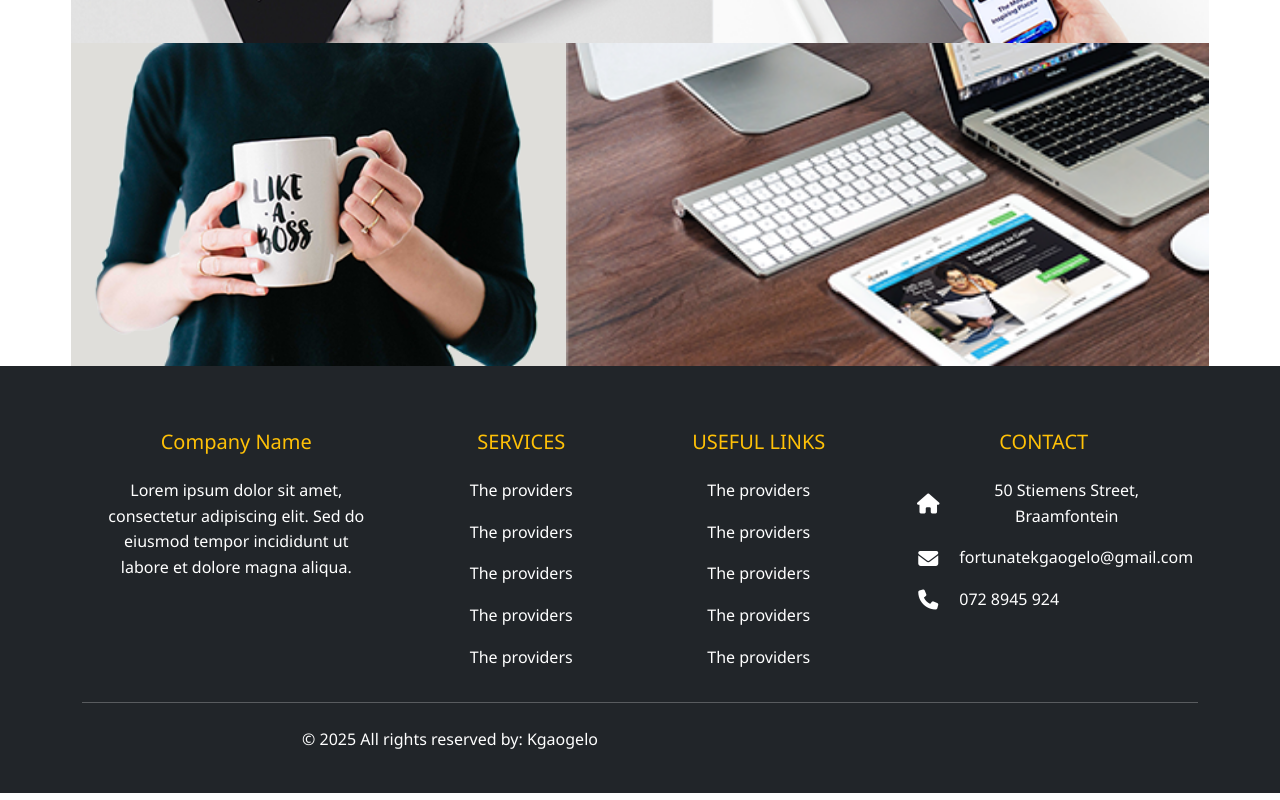
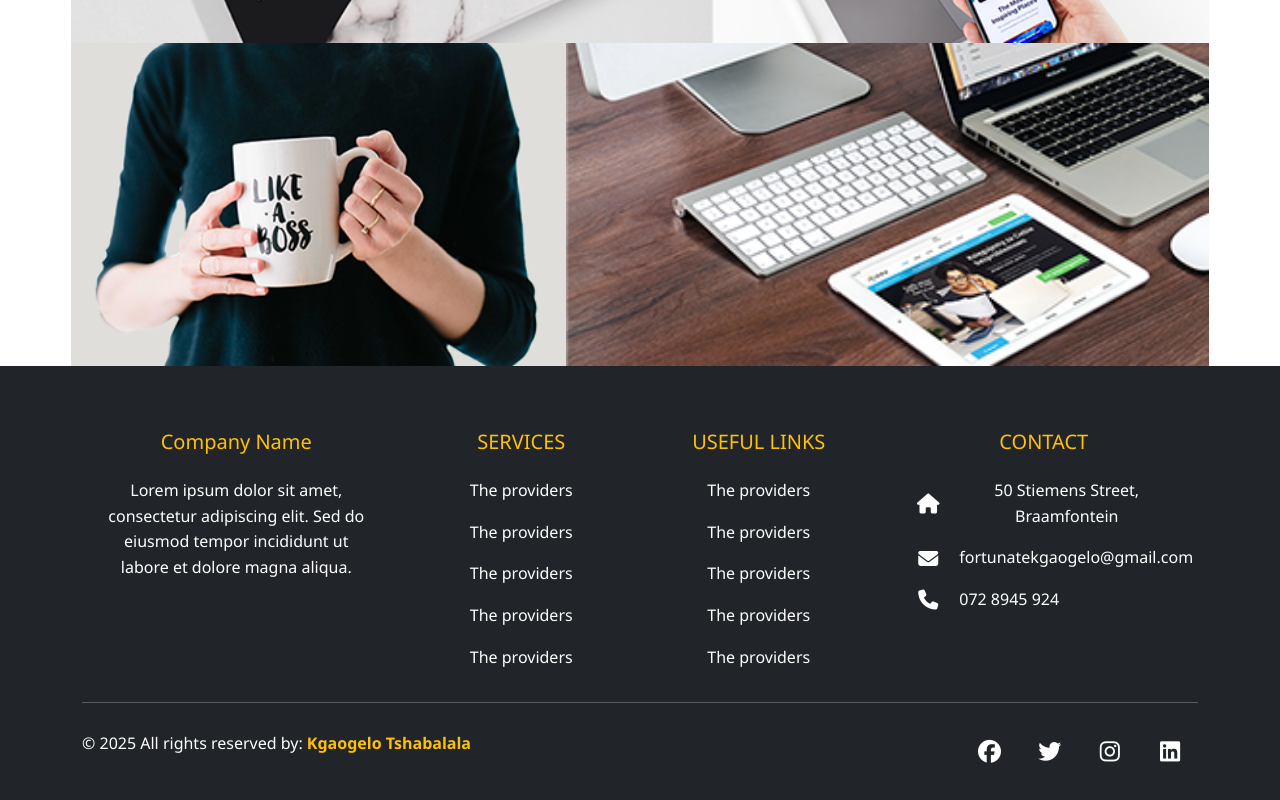
Before and after one commit to Kgaogelo072/Development-Consulting, a plain HTML site: page index.html in a window 1280 px wide. Shown: the part 2771-3571 px from the top of the page. Drawn offline with nearby package versions, Linux system fonts and the light colour scheme.

Commit message:
Footer update

```diff
--- a/index.html
+++ b/index.html
@@ -5,7 +5,7 @@
   <meta name="viewport" content="width=device-width, initial-scale=1.0">
   <title>Esigned Web Agency</title>
   <link href="https://cdn.jsdelivr.net/npm/bootstrap@5.3.0/dist/css/bootstrap.min.css" rel="stylesheet">
-  <link rel="stylesheet" href="https://cdnjs.cloudflare.com/ajax/libs/font-awesome/6.5.0/css/all.min.css" integrity="sha512-Fo3rlrZj/kTcDq7PrB+2vDykj1TwNvE8r+M1vQKGVUR+zC1XZQ/h+cmxBqf9zASRpb1mW4EkDDak6YV3PrNf1A==" crossorigin="anonymous" referrerpolicy="no-referrer" />
+  <link rel="stylesheet" href="https://cdnjs.cloudflare.com/ajax/libs/font-awesome/6.5.0/css/all.min.css" integrity="sha512-Avb2QiuDEEvB4bZJYdft2mNjVShBftLdPG8FJ0V7irTLQ8Uo0qcPxh4Plq7G5tGm0rU+1SPhVotteLpBERwTkw==" crossorigin="anonymous" referrerpolicy="no-referrer" />
   <link href="styles.css" rel="stylesheet">
 
 </head>
@@ -234,13 +234,45 @@
       </div>
 
       </div>
+
       <hr class="mb-4">
+
       <div class="row align-items-center">
-        <div class="col-md-7 col-lg-8">
-          <p>
-            &copy; <span id="year"></span> All rights reserved by: Kgaogelo
+        <div class="col-md-7 col-lg-8 text-start">
+          <p> &copy; <span id="year"></span> All rights reserved by:
+            <a href="#" style="text-decoration: none;">
+              <strong class="text-warning">Kgaogelo Tshabalala</strong>
+            </a>
           </p>
         </div>
+
+      <div class="col-md-5 col-lg-4">
+        <div class="text-center text-md-end">
+          <ul class="list-unstyled mb-0">
+            <li class="d-inline">
+              <a href="#" class="btn text-white" style="font-size: 23px;">
+                <i class="fab fa-facebook"></i>
+              </a>
+            </li>
+            <li class="d-inline">
+              <a href="#" class="btn text-white" style="font-size: 23px;">
+                <i class="fab fa-twitter"></i>
+              </a>
+            </li>
+            <li class="d-inline">
+              <a href="#" class="btn text-white" style="font-size: 23px;">
+                <i class="fab fa-instagram"></i>
+              </a>
+            </li>
+            <li class="d-inline">
+              <a href="#" class="btn text-white" style="font-size: 23px;">
+                <i class="fab fa-linkedin"></i>
+              </a>
+            </li>
+          </ul>
+        </div>
+      </div>
+
       </div>
     </div>
   </footer>
```
